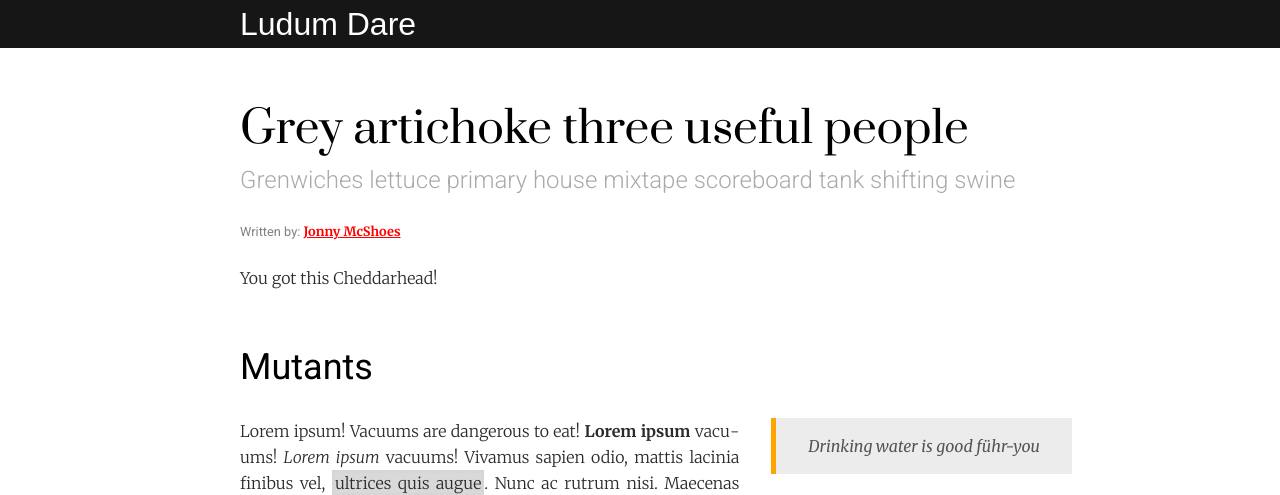
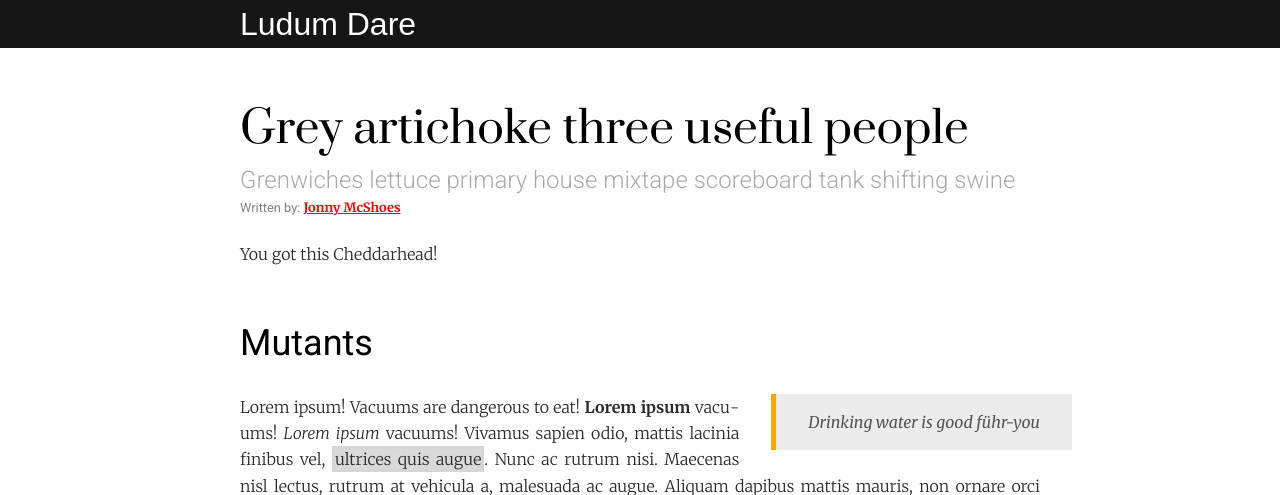
Before and after one commit to mikekasprzak/ld48-mockups, a PHP site: page / in a window 1280 px wide. Shown: the top 495 px of the page. Run offline with PHP 8.4, Linux system fonts and the light colour scheme.

Commit message:
removed address

```diff
--- a/rough-article/article-article.css
+++ b/rough-article/article-article.css
@@ -168,26 +168,19 @@ article.article.chaptered figcaption:before {
 
 
 
-article.article > address {
-	/*margin-bottom: 2.0rem;*/
+article.article > header > div {
 	font-size: 0.8rem;
 	font-style: normal;
 }
-
-article.article > address > div {
-	display: inline-block;
-	margin-right: 2rem;
-}
-
-article.article > address .title {
+article.article > header > div .title {
 	font-family: "Roboto", sans-serif;
 	font-weight: normal;
 	color: var(--article-lighter-text-color);
 }
-
-article.article > address .author {
+article.article > header > div .author {
 	font-weight: bold;
 }
+
 
 article.article > footer {
 	padding-top: 0.5rem;
--- a/rough-article/index.html
+++ b/rough-article/index.html
@@ -25,12 +25,8 @@
 				<!--<h3>Kicker stickers westington homebuyer cranberry David</h3>-->
 				<h1>Grey artichoke three useful people</h1>
 				<h2>Grenwiches lettuce primary house mixtape scoreboard tank shifting swine</h2>
+				<div><span class="title">Written by:</span> <a href="blah.com" class="author">Jonny McShoes</a></div>
 			</header>
-			<address>
-				<div><span class="title">Written by:</span> <a href="blah.com" class="author">Jonny McShoes</a></div>
-				<!--<div><span class="title">Published:</span> <span class="author">Jan 1st, 2021</a></div>
-				<div><span class="title">Updated:</span> <span class="author">Jan 22nd, 2021</a><!--<span>📅</span>--></div></div>
-			</address>
 			<p>You got this Cheddarhead!</p>
 			<h1>Mutants</h1>
 			<div><aside class="right">Drinking water is good führ-you</aside></div>
```
